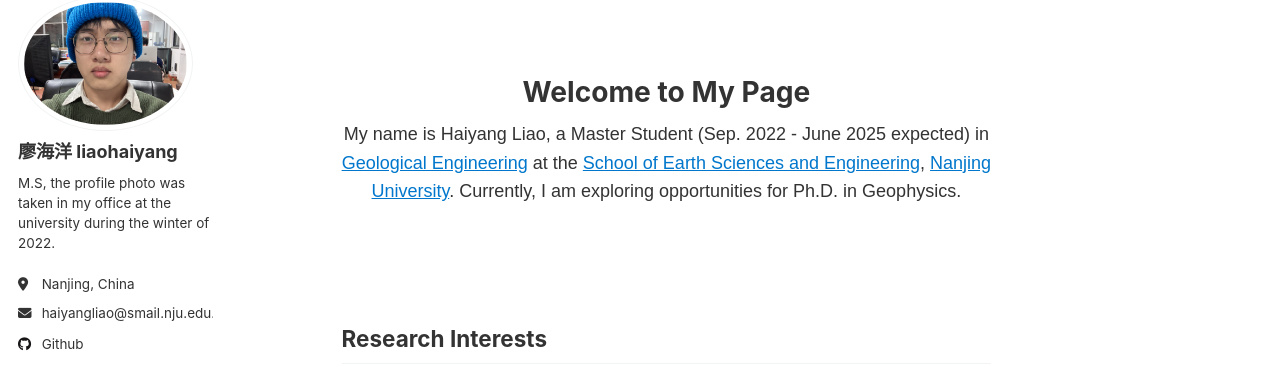
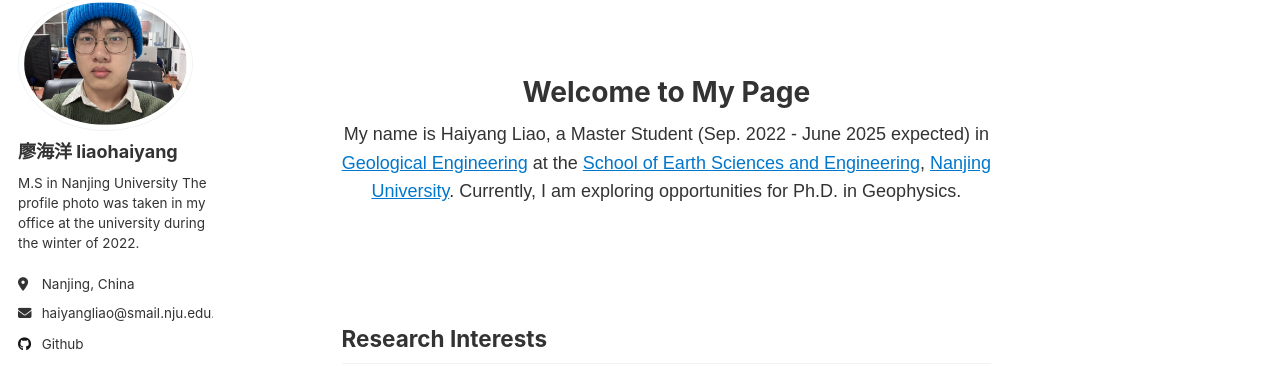
Before and after one commit to Whynot-cell/Whynot-cell.github.io, a Jekyll site: the page built from _pages/about.md, in a window 1280 px wide. Shown: the part 110-477 px from the top of the page. Built offline with Jekyll 4.4.1, drawn with Linux system fonts in a browser that asks for light colours.

Commit message:
Update _config.yml

```diff
--- a/_config.yml
+++ b/_config.yml
@@ -25,7 +25,7 @@ author:
   name             : "廖海洋 liaohaiyang"
   pronouns         : # example: "she/her"
   # bio              : "M.S (Expected 2025), @Majoring in Geological Engineering, [School of Earth Sciences and Engineering, Nanjing University](https://es.nju.edu.cn/mainm.htm)"
-  bio              : "M.S, the profile photo was taken in my office at the university during the winter of 2022."
+  bio              : "M.S in Nanjing University \n The profile photo was taken in my office at the university during the winter of 2022."
 
   location         : "Nanjing, China"
   # employer         : "Red Brick University"
```
